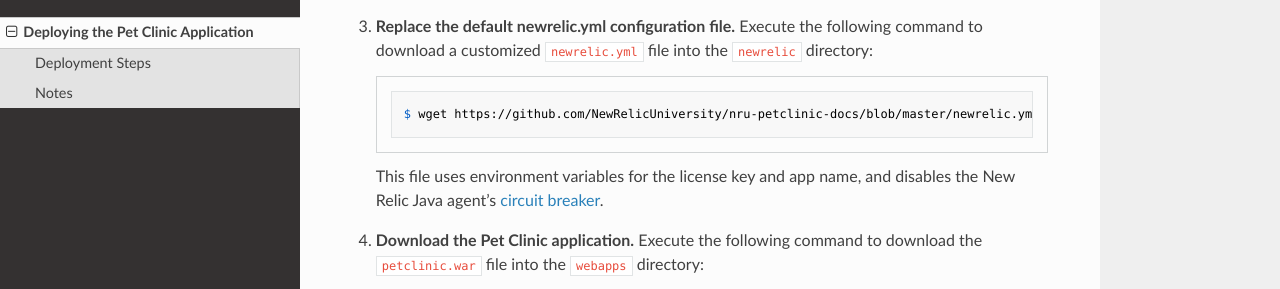
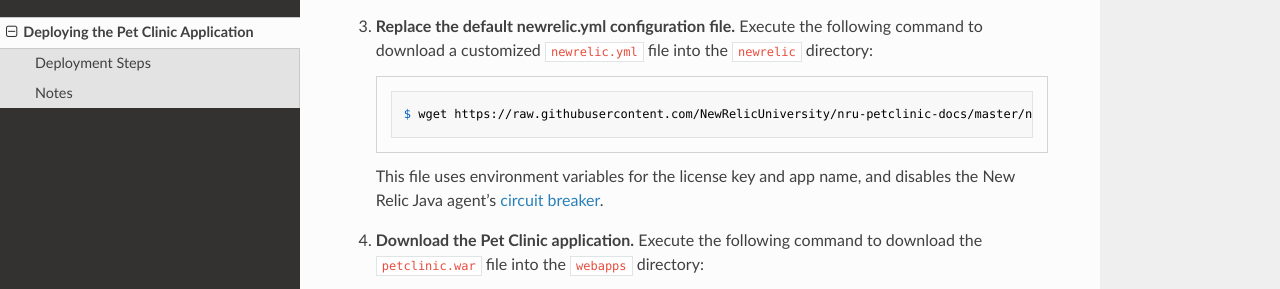
Before and after one commit to NewRelicUniversity/nru-petclinic-docs, an MkDocs documentation site: the page built from docs/deployment.md, in a window 1280 px wide and 900 px high, scrolled down 833 px. Shown: the part 153-442 px from the top of the window. Built offline with MkDocs 1.6.1, drawn with Linux system fonts in a browser that asks for light colours; nearby versions of some CDN libraries; old or Windows-style settings are respelled for this version of MkDocs; some of the changed lines change nothing that is shown.

Commit message:
Correct yml file download link

```diff
--- a/docs/deployment.md
+++ b/docs/deployment.md
@@ -26,7 +26,7 @@
 
 3. **Replace the default newrelic.yml configuration file.** Execute the following command to download a customized `newrelic.yml` file into the `newrelic` directory:
 
-        $ wget https://github.com/NewRelicUniversity/nru-petclinic-docs/blob/master/newrelic.yml -O newrelic/newrelic.yml
+        $ wget https://raw.githubusercontent.com/NewRelicUniversity/nru-petclinic-docs/master/newrelic.yml -O newrelic/newrelic.yml
 
     This file uses environment variables for the license key and app name, and disables the New Relic Java agent's [circuit breaker](https://docs.newrelic.com/docs/agents/java-agent/custom-instrumentation/circuit-breaker-java-custom-instrumentation).
 
```
